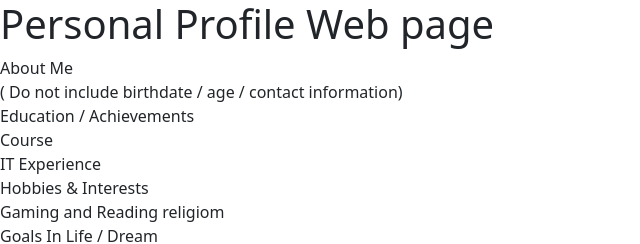
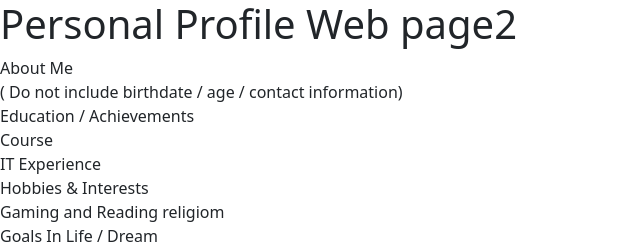
Before and after one commit to apcflencomienda/webprog-IT243-HTML-Lessons, a plain HTML site: page introductions/index.html in a window 1280 px wide. Shown: the top 244 px of the page, 0-640 px from the left. Drawn offline with nearby package versions, Linux system fonts and the light colour scheme.

Commit message:
commitstrap5

```diff
--- a/introductions/index.html
+++ b/introductions/index.html
@@ -9,7 +9,7 @@
 </head>
 <body>
 
-<h1  class="center">Personal Profile Web page </h1>
+<h1  class="center">Personal Profile Web page2 </h1>
 <p>
 
 About Me<br>
```
